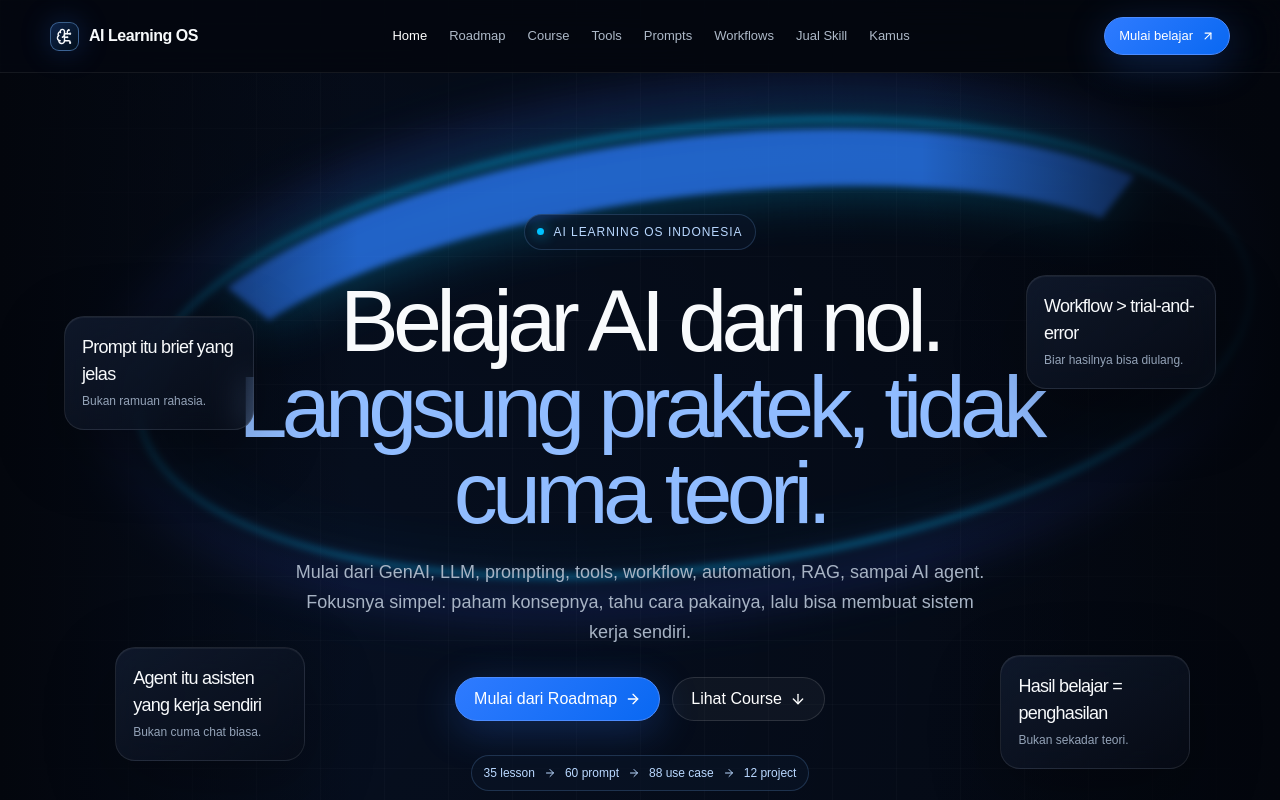
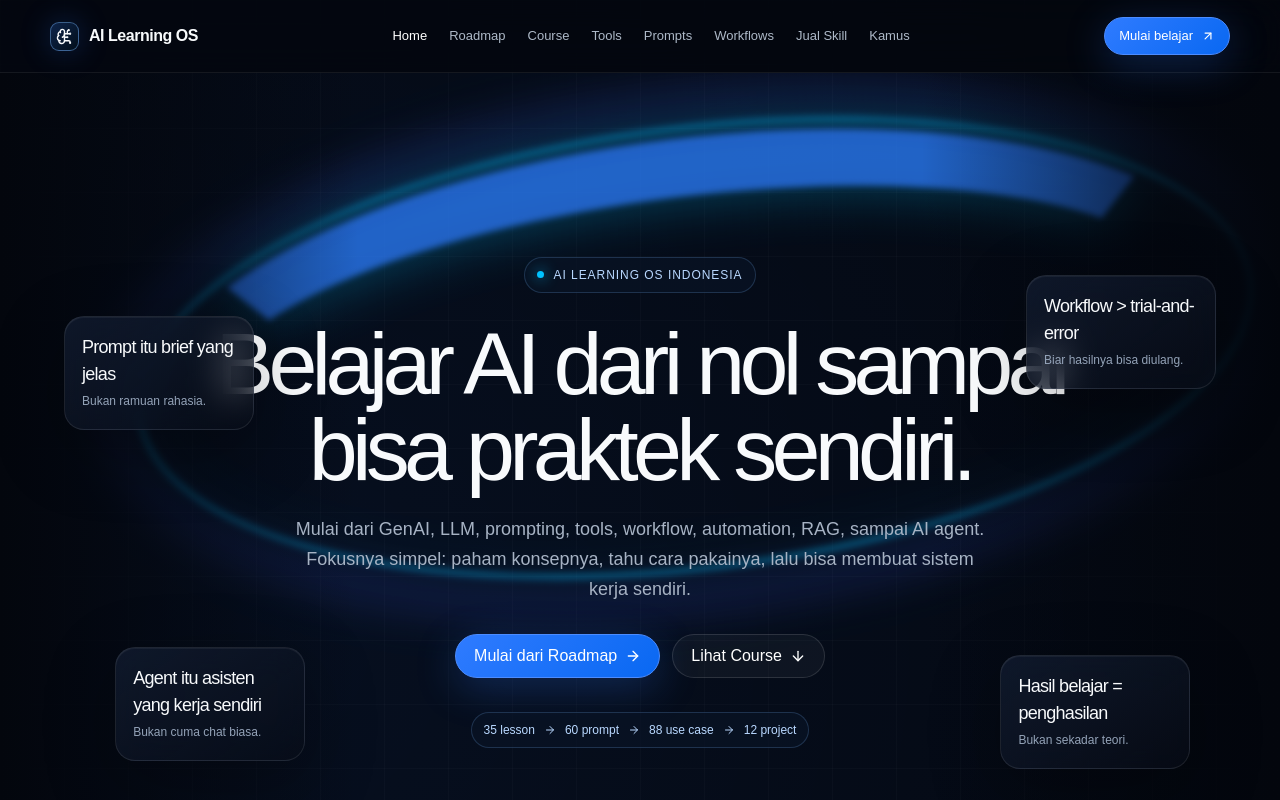
Before and after one commit to oktavian3/ai-learning-os, a Next.js app: page / in a window 1280 px wide. Shown: the top 800 px of the page. Built offline with nearby package versions, Linux system fonts and the light colour scheme.

Commit message:
fix: update hero headline

```diff
--- a/src/app/page.tsx
+++ b/src/app/page.tsx
@@ -11,7 +11,7 @@ export default function Home(){return <>
     <div className="stat-float glass sf3"><strong style={{fontSize:18}}>Agent itu asisten yang kerja sendiri</strong><span>Bukan cuma chat biasa.</span></div>
     <div className="stat-float glass sf4"><strong style={{fontSize:18}}>Hasil belajar = penghasilan</strong><span>Bukan sekadar teori.</span></div>
     <div className="container hero-content"><span className="eyebrow"><span className="dot"/>AI Learning OS Indonesia</span>
-      <h1>Belajar AI dari nol. <span>Langsung praktek, tidak cuma teori.</span></h1>
+      <h1>Belajar AI dari nol sampai bisa praktek sendiri.</h1>
       <p className="hero-copy">Mulai dari GenAI, LLM, prompting, tools, workflow, automation, RAG, sampai AI agent. Fokusnya simpel: paham konsepnya, tahu cara pakainya, lalu bisa membuat sistem kerja sendiri.</p>
       <div className="hero-actions"><Link href="/roadmap" className="btn btn-primary">Mulai dari Roadmap <ArrowRight size={16}/></Link><Link href="/course" className="btn">Lihat Course <ArrowDown size={16}/></Link></div>
       <div className="mobile-stats"><span className="pill">Prompt itu brief yang jelas</span><span className="pill">Workflow &gt; trial-and-error</span><span className="pill">Agent kerja sendiri</span><span className="pill">Hasil belajar = penghasilan</span></div>
```
